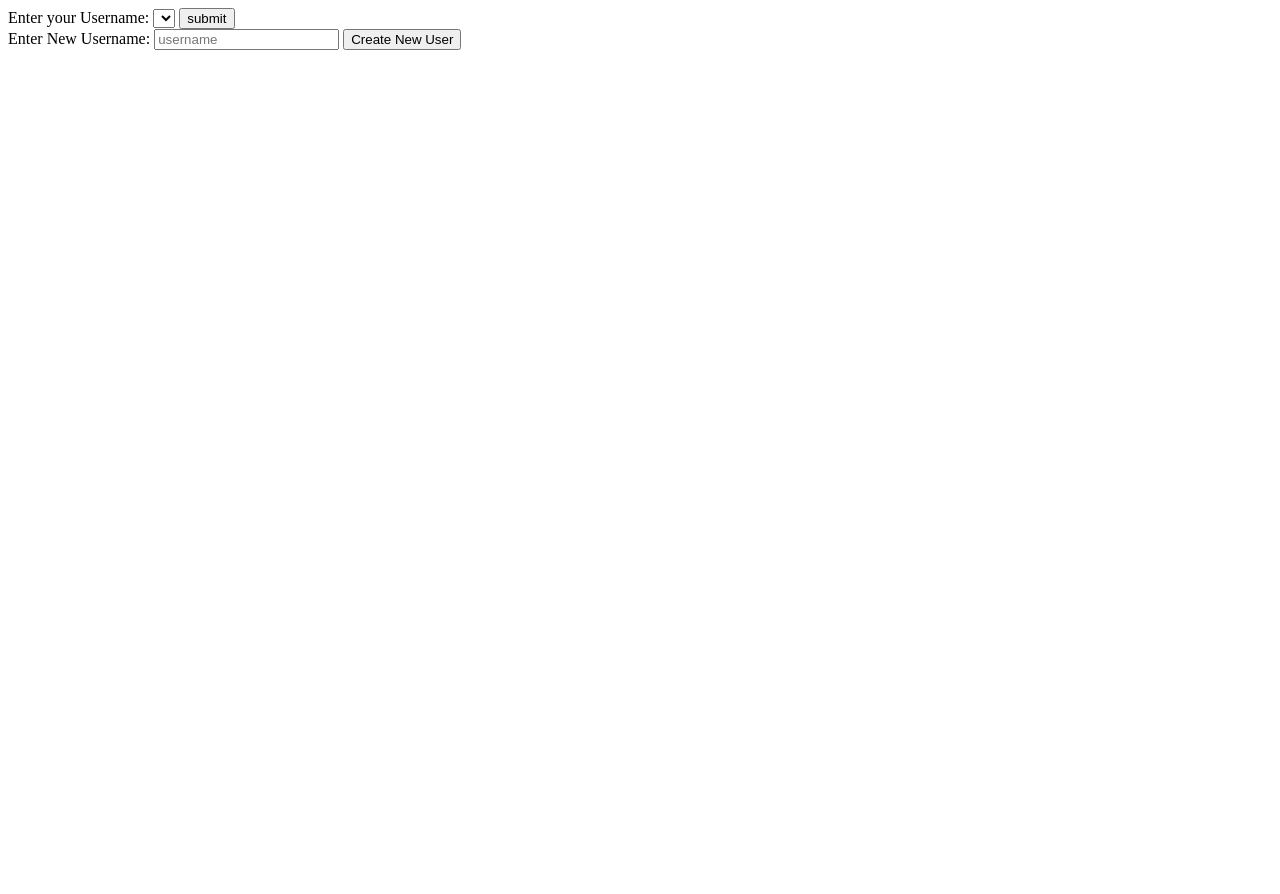
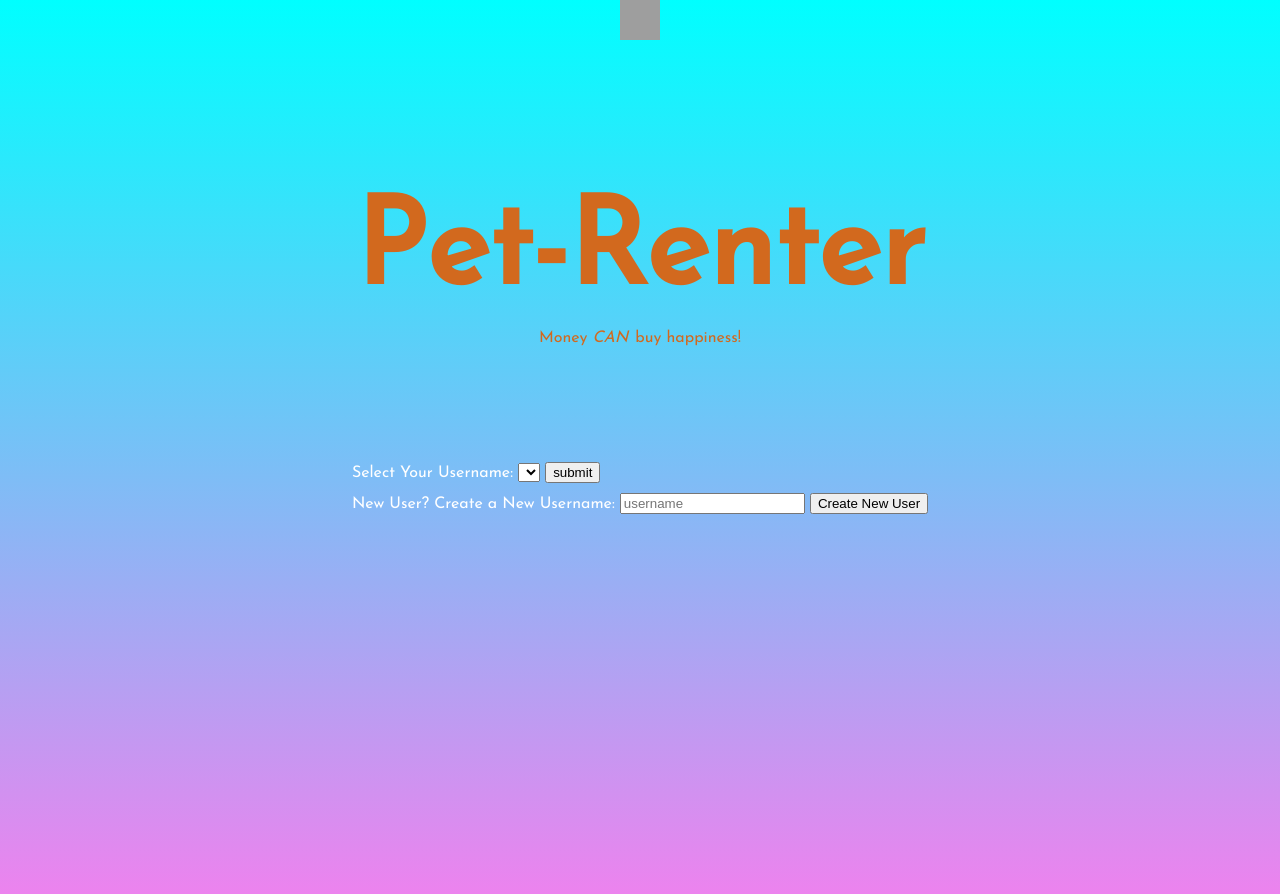
Before and after one commit to boyloe/Pet-rental-front-end, a plain HTML site: page index.html in a window 1280 px wide. Before the commit the page ends 800 px from the top, so only its background shows below. Drawn offline with Linux system fonts and the light colour scheme; no server answers; grey boxes are pictures that could not be loaded.

Commit message:
inital style for home page

```diff
--- a/app.css
+++ b/app.css
@@ -0,0 +1,59 @@
+@import url("https://fonts.googleapis.com/css2?family=Josefin+Sans&display=swap");
+
+body {
+    margin: 0;
+    font-family: 'Josefin Sans', 'sans-serif';
+    -webkit-font-smoothing: antialiased;
+    -moz-osx-font-smoothing: grayscale;
+    background-image: linear-gradient(cyan 0%, violet 100%);
+    color: white;
+    height: 900px;
+}
+
+header {
+    display: flex;
+    justify-content: center;
+    align-self: center;
+}
+
+.em {
+    padding-left: 5px;
+    padding-right: 7px;
+    font-style: italic;
+    font-weight: 300;
+}
+
+#home {
+    width: 40px;
+    height: 40px;
+}
+
+.brand {
+    display: flex;
+    font-size: 120px;
+    margin-bottom: 0;
+}
+
+.slogan {
+    display: flex;
+}
+
+main {
+    display: flex;
+    justify-content: center;
+    align-items: center;
+    padding-top: 100px;
+}
+
+#header {
+    display: flex;
+    flex-direction: column;
+    justify-content: center;
+    align-items: center;
+    color: chocolate;
+    padding-top: 50px;
+}
+
+.new-user {
+    padding-top: 10px;
+}
--- a/index.html
+++ b/index.html
@@ -9,13 +9,25 @@
     </head>
 
     <body>
-        <form method="GET" action="http://localhost:3001/user/user.html">
-            Enter your Username: <select name="user_id" id="user-select"></select>
-            <input type="submit" value="submit">
-        </form>
-        <form method="POST" action="http://localhost:3000/users">
-            Enter New Username: <input name="name" type="text" placeholder="username">
-            <input type="submit" value="Create New User">
-        </form>
+        <header>
+            <a href="/"><img id="home" src="https://static.wikia.nocookie.net/dogelore/images/9/97/Doge.jpg/revision/latest/scale-to-width-down/620?cb=20190205113053"></a>
+        </header>
+        <section id="header">
+            <h1 class="brand">Pet-Renter</h1>
+            <p class="slogan">Money <span class="em">CAN</span> buy happiness!</p>
+        </section>
+
+        <main>
+            <section class="user-forms"
+                <form class="existing-user" method="GET" action="http://localhost:3001/user/user.html">
+                    Select Your Username: <select name="user_id" id="user-select"></select>
+                    <input type="submit" value="submit">
+                </form>
+                <form class="new-user" method="POST" action="http://localhost:3000/users">
+                    New User? Create a New Username: <input name="name" type="text" placeholder="username">
+                    <input type="submit" value="Create New User">
+                </form>
+            </section>
+        </main>
     </body>
 </html>
```
